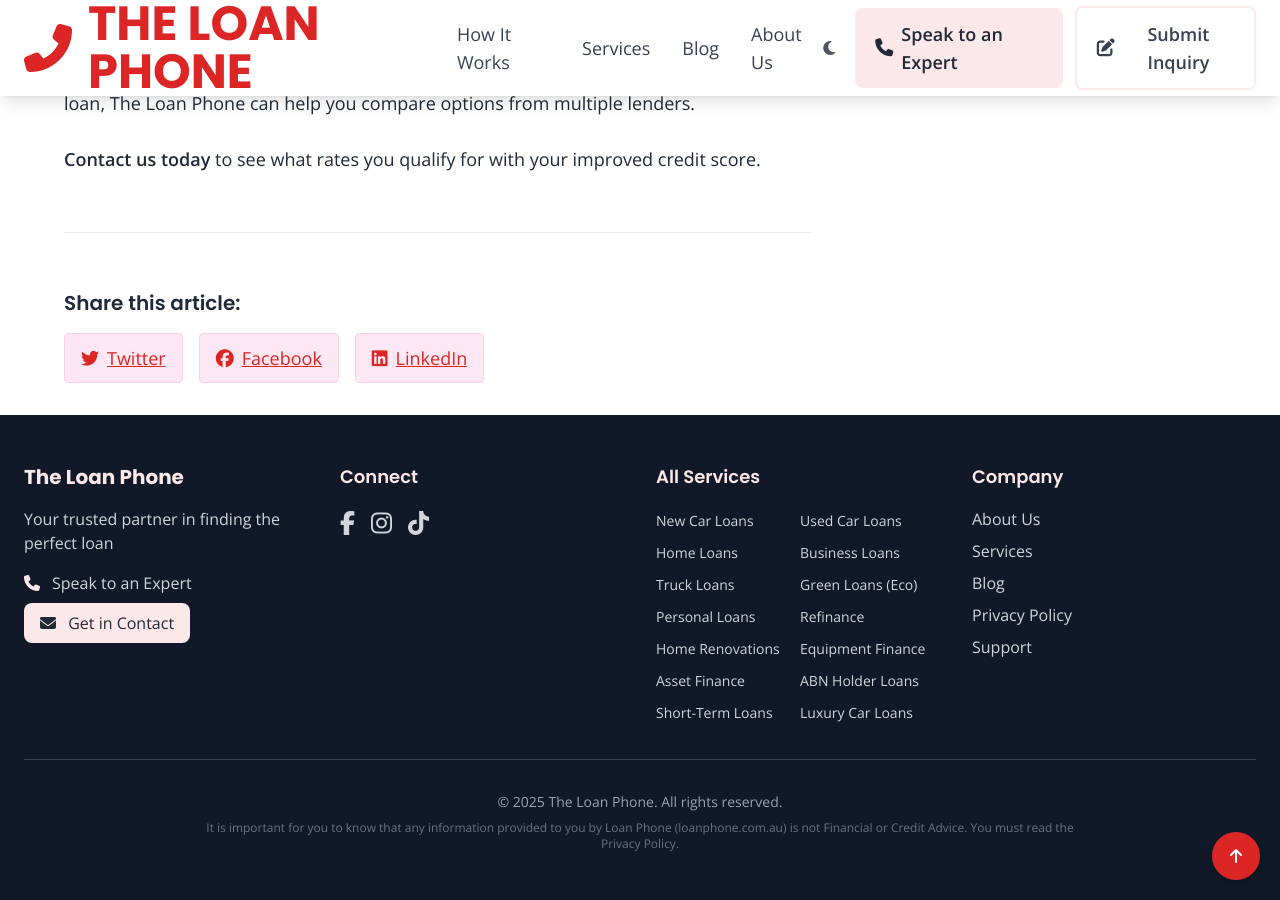
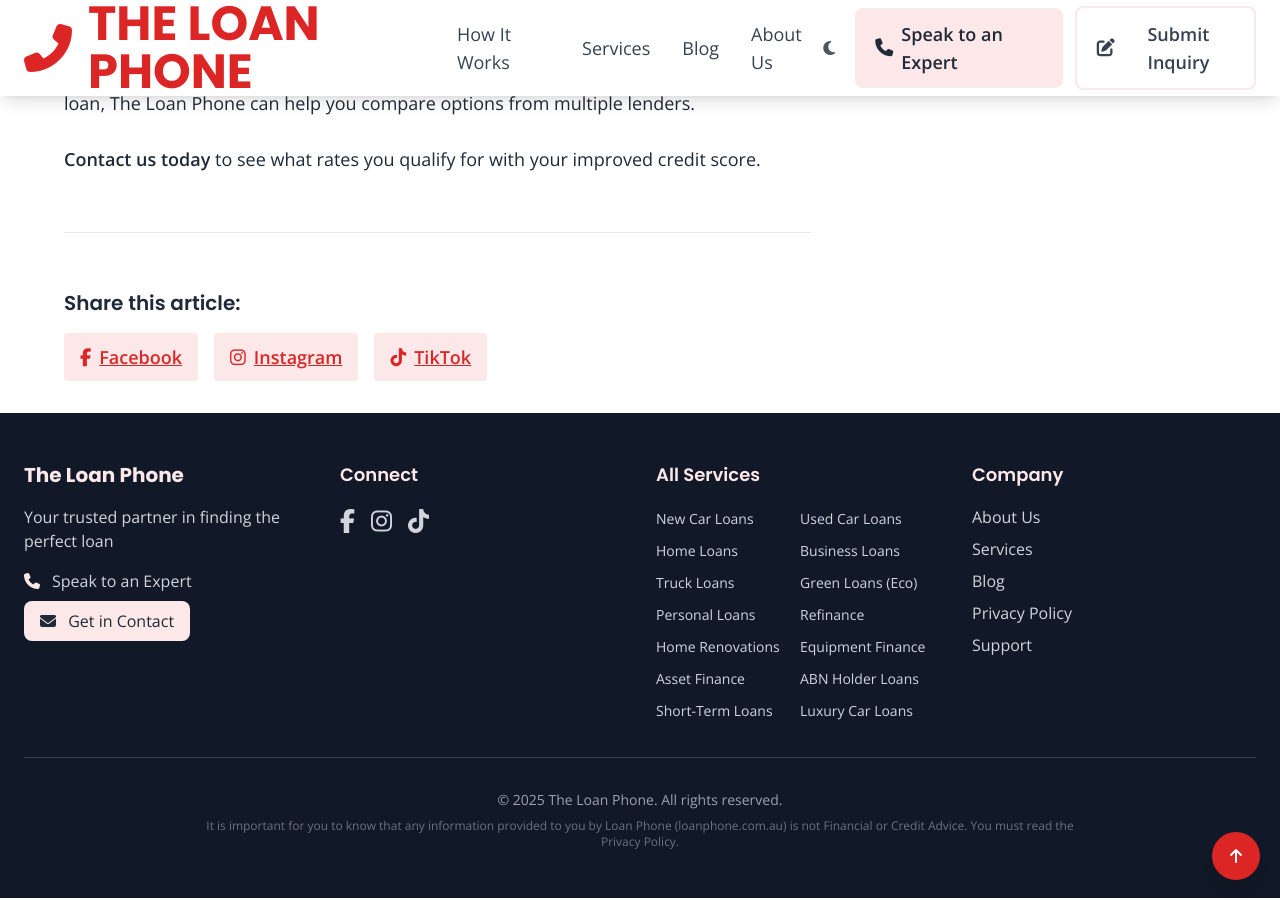
Before and after one commit to AMSumo9/loan-phone-website, a Jekyll site: the page built from _posts/2025-01-20-improve-credit-score.md, in a window 1280 px wide and 900 px high, scrolled down 2574 px. Built offline with Jekyll 4.4.1, drawn with Linux system fonts in a browser that asks for light colours; nearby versions of some CDN libraries.

Commit message:
Update posts.html

```diff
--- a/_layouts/posts.html
+++ b/_layouts/posts.html
@@ -195,14 +195,14 @@
     {% include header.html %}
 
     <main>
-        <!-- Blog Post Header (Pink Section) - FIXED LAYOUT -->
-        <section class="bg-[var(--bg-accent)] py-16 transition-colors duration-300">
+        <!-- Blog Post Header (Pink Section) - CONSISTENT: Always light pink -->
+        <section class="py-16" style="background-color: #fce8e8;">
             <div class="container mx-auto px-6">
                 <div class="max-w-4xl mx-auto text-center">
-                    <h1 class="text-4xl md:text-5xl font-bold text-[var(--text-primary)] mb-6">{{ page.title }}</h1>
+                    <h1 class="text-4xl md:text-5xl font-bold text-gray-800 mb-6">{{ page.title }}</h1>
 
                     <!-- LINE 1: Date, Author, Time to Read -->
-                    <div class="flex flex-wrap justify-center items-center gap-4 text-[var(--text-secondary)] mb-4">
+                    <div class="flex flex-wrap justify-center items-center gap-4 text-gray-600 mb-4">
                         <span class="flex items-center">
                             <i class="fas fa-calendar mr-2"></i>
                             {{ page.date | date: "%B %d, %Y" }}
@@ -240,12 +240,12 @@
                     {% endif %}
 
                     <!-- LINE 3: Breadcrumbs -->
-                    <nav class="text-[var(--text-secondary)] text-sm">
+                    <nav class="text-gray-600 text-sm">
                         <a href="{{ site.baseurl }}/" class="hover:text-red-600">Home</a>
                         <span class="mx-2">></span>
                         <a href="{{ site.baseurl }}/blog/" class="hover:text-red-600">Blog</a>
                         <span class="mx-2">></span>
-                        <span class="text-[var(--text-primary)]">{{ page.title }}</span>
+                        <span class="text-gray-800">{{ page.title }}</span>
                     </nav>
                 </div>
             </div>
@@ -279,24 +279,27 @@
                             <!-- Clear floats -->
                             <div style="clear: both;"></div>
 
-                            <!-- Share Section - Pink Theme with Grey/Red Text -->
+                            <!-- Share Section - FIXED: Pink buttons with dark text, correct social icons -->
                             <div class="mt-8 pt-8 border-t border-gray-200">
                                 <h4 class="text-lg font-semibold mb-4 text-[var(--text-primary)]">Share this article:</h4>
                                 <div class="flex gap-4">
-                                    <a href="https://twitter.com/intent/tweet?text={{ page.title | url_encode }}&url={{ site.url }}{{ site.baseurl }}{{ page.url }}"
-                                       class="bg-pink-100 text-gray-700 px-4 py-2 rounded hover:bg-pink-200 transition duration-300 border border-pink-200"
+                                    <a href="https://www.facebook.com/sharer/sharer.php?u={{ site.url }}{{ site.baseurl }}{{ page.url }}"
+                                       class="px-4 py-2 rounded font-semibold transition duration-300 text-gray-800"
+                                       style="background-color: #fce8e8;"
                                        target="_blank">
-                                        <i class="fab fa-twitter mr-2 text-red-600"></i>Twitter
+                                        <i class="fab fa-facebook-f mr-2" style="color: #DC2626;"></i>Facebook
                                     </a>
-                                    <a href="https://www.facebook.com/sharer/sharer.php?u={{ site.url }}{{ site.baseurl }}{{ page.url }}"
-                                       class="bg-pink-100 text-gray-700 px-4 py-2 rounded hover:bg-pink-200 transition duration-300 border border-pink-200"
+                                    <a href="https://www.instagram.com/"
+                                       class="px-4 py-2 rounded font-semibold transition duration-300 text-gray-800"
+                                       style="background-color: #fce8e8;"
                                        target="_blank">
-                                        <i class="fab fa-facebook mr-2 text-red-600"></i>Facebook
+                                        <i class="fab fa-instagram mr-2" style="color: #DC2626;"></i>Instagram
                                     </a>
-                                    <a href="https://www.linkedin.com/sharing/share-offsite/?url={{ site.url }}{{ site.baseurl }}{{ page.url }}"
-                                       class="bg-pink-100 text-gray-700 px-4 py-2 rounded hover:bg-pink-200 transition duration-300 border border-pink-200"
+                                    <a href="https://www.tiktok.com/"
+                                       class="px-4 py-2 rounded font-semibold transition duration-300 text-gray-800"
+                                       style="background-color: #fce8e8;"
                                        target="_blank">
-                                        <i class="fab fa-linkedin mr-2 text-red-600"></i>LinkedIn
+                                        <i class="fab fa-tiktok mr-2" style="color: #DC2626;"></i>TikTok
                                     </a>
                                 </div>
                             </div>
```
